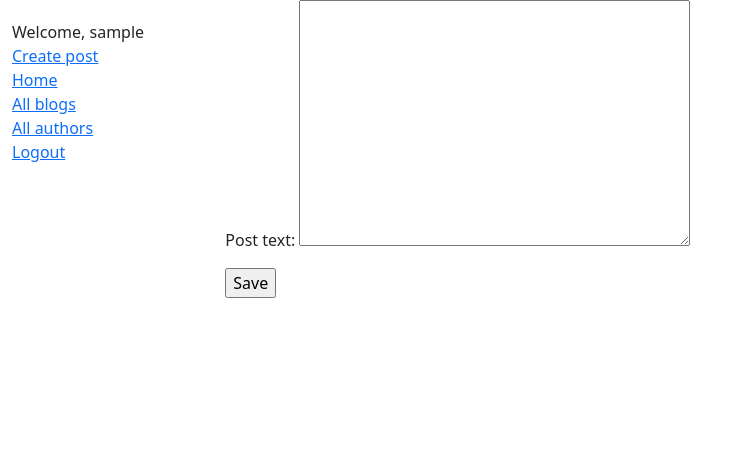
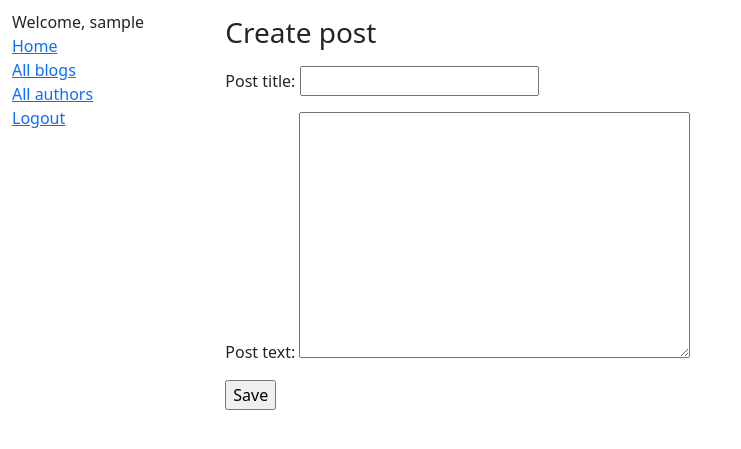
Before and after one commit to drovosekovanton/djangoProjectBlog, a Django app: page /miniblog/create/ in a window 1280 px wide. Shown: the top 449 px of the page, without its empty margins (0-741 px from the left). Run offline with Django 4.2, Linux system fonts and the light colour scheme; the visitor is signed in with stand-in values (Sample User, id 1); parts of the project's set-up code (start-up, migrations or seed data) failed here and were passed over.

Commit message:
Refactoring. Again. Dumb and dumber

```diff
--- a/miniblog/admin.py
+++ b/miniblog/admin.py
@@ -13,13 +13,7 @@ class UserAdmin(BaseUserAdmin):
     inlines = (BlogUserInline,)
 
 
-# class CommentsInline(admin.TabularInline):
-#     model = Comment
-#     verbose_name_plural = 'comments'
-
 admin.site.unregister(User)
 admin.site.register(User, UserAdmin)
 
 admin.site.register(Post)
-# TODO: tie comments with post somehow
-# admin.site.register(Comment)
--- a/miniblog/models.py
+++ b/miniblog/models.py
@@ -10,31 +10,29 @@ class BlogUser(models.Model):
     user = models.OneToOneField(User, on_delete=models.CASCADE)
     is_author = models.BooleanField()
     bio = models.TextField()
-    # usage shortcut
-    # u = User.objects.get(username='smith')
-    # bio = u.blogger.bio
 
     def __str__(self):
-        return self.user.get_full_name()
+        return self.user.username
 
 
 class Post(models.Model):
     date_published = models.DateTimeField()
-    user = models.ForeignKey(BlogUser, on_delete=models.CASCADE)
+    blog_user = models.ForeignKey(BlogUser, on_delete=models.CASCADE)
+    post_title = models.CharField(max_length=250)
     post_text = models.TextField()
 
     def __str__(self):
-        return f'{self.user.user.get_full_name()}: {self.post_text[:50]}'
+        return f'{self.blog_user.user.username}: {self.post_title[:50]}'
 
-    def get_absolute_url(self):
-        return reverse('posts')  #, args=[self.id])
+    # def get_absolute_url(self):
+    #     return reverse('posts')  #, args=[self.id])
 
 
 class Comment(models.Model):
     date_published = models.DateTimeField()
-    user = models.ForeignKey(BlogUser, on_delete=models.CASCADE)
+    blog_user = models.ForeignKey(BlogUser, on_delete=models.CASCADE)
     post = models.ForeignKey(Post, on_delete=models.CASCADE)
-    comment_text = models.TextField(default='')
+    comment_text = models.TextField()
 
     def __str__(self):
-        return f'{self.user.get_full_name()}: {self.comment_text[:50]}'
+        return f'{self.blog_user.user.username}: {self.comment_text[:50]}'
--- a/miniblog/static/miniblog/base.css
+++ b/miniblog/static/miniblog/base.css
@@ -1,5 +1,10 @@
 .sidebar-nav {
-    margin-top: 20px;
+    margin-top: 10px;
     padding: 0;
     list-style: none;
 }
+.content {
+    margin-top: 10px;
+    padding: 0;
+    list-style: none;
+}
--- a/miniblog/templates/miniblog/base.html
+++ b/miniblog/templates/miniblog/base.html
@@ -4,18 +4,15 @@
     <meta charset="UTF-8">
     <meta name="viewport" content="width=device-width, initial-scale=1">
     <title>{% block title %}{% endblock %}</title>
-
-    <!-- CSS only -->
-    <link href="https://cdn.jsdelivr.net/npm/bootstrap@5.2.0/dist/css/bootstrap.min.css" rel="stylesheet" integrity="sha384-gH2yIJqKdNHPEq0n4Mqa/HGKIhSkIHeL5AyhkYV8i59U5AR6csBvApHHNl/vI1Bx" crossorigin="anonymous">
-    <!-- JavaScript Bundle with Popper -->
-    <!-- <script src="https://cdn.jsdelivr.net/npm/bootstrap@5.2.0/dist/js/bootstrap.bundle.min.js" integrity="sha384-A3rJD856KowSb7dwlZdYEkO39Gagi7vIsF0jrRAoQmDKKtQBHUuLZ9AsSv4jD4Xa" crossorigin="anonymous"></script> -->
-
-    <script src="https://code.jquery.com/jquery-3.6.0.min.js"></script>
-
+    <link href="https://cdn.jsdelivr.net/npm/bootstrap@5.2.0/dist/css/bootstrap.min.css" rel="stylesheet"
+          integrity="sha384-gH2yIJqKdNHPEq0n4Mqa/HGKIhSkIHeL5AyhkYV8i59U5AR6csBvApHHNl/vI1Bx" crossorigin="anonymous">
     {% load static %}
     <link rel="stylesheet" href="{% static 'miniblog/base.css' %}">
 </head>
 <body>
+<script src="https://cdn.jsdelivr.net/npm/bootstrap@5.2.0/dist/js/bootstrap.bundle.min.js"
+        integrity="sha384-A3rJD856KowSb7dwlZdYEkO39Gagi7vIsF0jrRAoQmDKKtQBHUuLZ9AsSv4jD4Xa"
+        crossorigin="anonymous"></script>
 <div class="container-fluid">
     <div class="row">
         <div class="col-sm-2">
@@ -23,22 +20,26 @@
                 <ul class="sidebar-nav">
                     {% if user.is_authenticated %}
                         <li>Welcome, {{ user.get_username }}</li>
-                        <li><a href="{% url 'create_post' %}">Create post</a></li>
-                        <li></li>
+                        {% if user.bloguser.is_author %}
+                            <li><a href="{% url 'create_post' %}">Create post</a></li>
+                            <li></li>
+                        {% endif %}
                     {% endif %}
                     <li><a href="{% url 'home' %}">Home</a></li>
                     <li><a href="{% url 'posts' %}">All blogs</a></li>
                     <li><a href="{% url 'bloggers' %}">All authors</a></li>
                     {% if user.is_authenticated %}
-                        <li><a href="{% url 'logout'%}?next={{request.path}}">Logout</a></li>
+                        <li><a href="{% url 'logout' %}?next={{ request.path }}">Logout</a></li>
                     {% else %}
-                        <li><a href="{% url 'login'%}?next={{request.path}}">Login</a></li>
+                        <li><a href="{% url 'login' %}?next={{ request.path }}">Login</a></li>
                     {% endif %}
                 </ul>
             {% endblock %}
         </div>
-        <div class="col-sm-10 ">
-            {% block content %}{% endblock %}
+        <div class="col-sm-10">
+            <div class="content">
+                {% block content %}{% endblock %}
+            </div>
         </div>
     </div>
 </div>
--- a/miniblog/templates/miniblog/post_create_form.html
+++ b/miniblog/templates/miniblog/post_create_form.html
@@ -5,6 +5,7 @@
 {% block content %}
     <form method="post" action=".">
     {% csrf_token %}
+        <p><h3>Create post</h3></p>
         {{ form.as_p }}
         <input type="submit" value="Save">
     </form>
--- a/miniblog/urls.py
+++ b/miniblog/urls.py
@@ -1,12 +1,19 @@
 from django.urls import path
 from django.contrib.auth import views
-from .views import IndexView, AllPostsView, AllBloggersView, PostCreateView, PostDetailView, CommentCreateView
+from .views import \
+    IndexView,\
+    AllPostsView,\
+    AllBloggersView,\
+    PostCreateView, \
+    PostDetailView, \
+    CommentCreateView, \
+    BloggerView
 
 urlpatterns = [
     path('', IndexView.as_view(), name='home'),  # about this mini blogs
     path('posts/', AllPostsView.as_view(), name='posts'),  # all latest posts from all bloggers
     path('bloggers/', AllBloggersView.as_view(), name='bloggers'),  # all bloggers
-    # path('blogger/<int:pk>/', BloggerView.as_view(), name='blogger'),  # info about blogger and his latest posts
+    path('blogger/<int:pk>/', BloggerView.as_view(), name='blogger'),  # info about blogger and his latest posts
     path('<int:pk>/', PostDetailView.as_view(), name='post'),  # certain post with comments
     path('create/', PostCreateView.as_view(), name='create_post'),  # create post
     path('<int:pk>/create/', CommentCreateView.as_view(), name='create_comment'),  # create comment
--- a/miniblog/views.py
+++ b/miniblog/views.py
@@ -14,6 +14,10 @@ class AllBloggersView(ListView):
     pass
 
 
+class BloggerView(DetailView):
+    pass
+
+
 class AllPostsView(ListView):
     model = Post
     template_name = 'miniblog/post_all.html'
@@ -21,12 +25,12 @@ class AllPostsView(ListView):
 
 class PostCreateView(LoginRequiredMixin, CreateView):
     model = Post
-    fields = ['post_text']
+    fields = ['post_title', 'post_text']
     template_name_suffix = '_create_form'
     login_url = 'login'
 
     def form_valid(self, form):
-        form.instance.user = self.request.user.bloguser
+        form.instance.user = self.request.user.blog_user
         form.instance.date_published = timezone.now()
         return super().form_valid(form)
 
```
Also changed, not shown: miniblog/migrations/0001_initial.py, miniblog/migrations/0002_rename_author_post_user.py (deleted), miniblog/migrations/0003_alter_comment_user.py (deleted), 1 other file.
